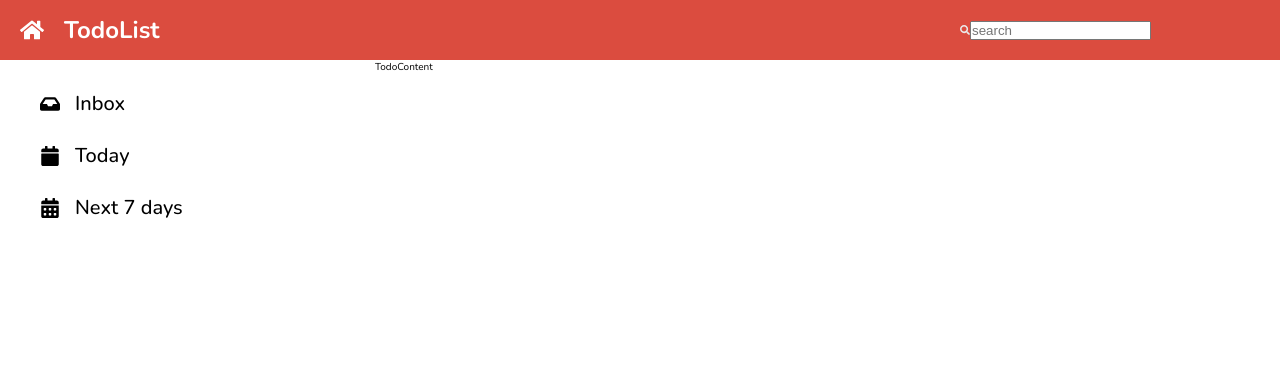
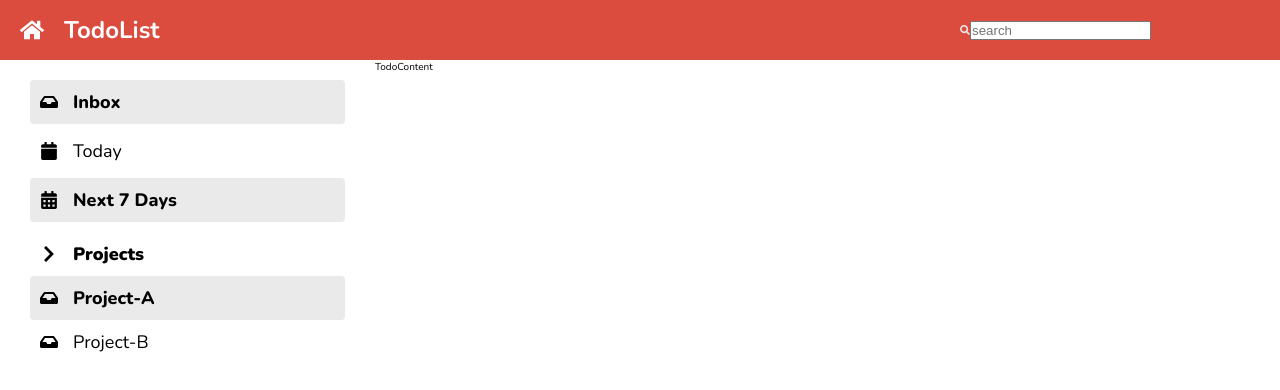
Before and after one commit to KasamaLee/cc15-todolist-kasama, a React (Create React App) app: page / in a window 1280 px wide. Shown: the top 390 px of the page. Built offline with nearby package versions, Linux system fonts and the light colour scheme.

Commit message:
refactor : render list

```diff
--- a/src/app/App.jsx
+++ b/src/app/App.jsx
@@ -1,53 +1,76 @@
+// Dependencies
 import './App.scss';
-import Header from '../components/Header.jsx';
+import { FaHome, FaInbox, FaCalendar, FaCalendarAlt, FaChevronDown } from 'react-icons/fa';
+import Header from '../components/Header';
 import ListItem from '../components/ListItem';
-import { FaCalendar, FaCalendarAlt, FaInbox } from 'react-icons/fa';
 
 function App() {
+
+  const generalLists = [
+    { id: 1, text: 'Inbox', icon: <FaInbox />, active: true },
+    { id: 2, text: 'Today', icon: <FaCalendar />, active: false },
+    { id: 3, text: 'Next 7 Days', icon: <FaCalendarAlt />, active: true },
+  ]
+
+  const projectLists = [
+    { id: 4, text: 'Project-A', icon: <FaInbox />, active: true },
+    { id: 5, text: 'Project-B', icon: <FaInbox />, active: false },
+  ]
+
   return (
     <div className='todo'>
-      <div className="todo__header">
+      <div className='todo__header'>
         <Header />
       </div>
-
-      <div className="todo__sidebar">
+      <div className='todo__sidebar'>
         <aside className='sidebar'>
 
           <section className='sidebar__category'>
             <ul className='list'>
-              {/* <li className='list__item'>
-                <FaInbox className='list__item__icon' />
-                <p className='list__item__text'>Inbox</p>
-              </li>
-              <li className='list__item'>
-                <FaCalendar className='list__item__icon' />
-                <p className='list__item__text'>Today</p>
-              </li>
-              <li className='list__item'>
-                <FaCalendarAlt className='list__item__icon' />
-                <p className='list__item__text'>Next 7 Days</p>
-              </li> */}
+              {/* <ListItem text='Inbox' icon={<FaInbox />} active={true} />
+              <ListItem text='Today' icon={<FaCalendar />} active={false} />
+              <ListItem text='Next 7 Days' icon={<FaCalendarAlt />} active={false} /> */}
 
-              <ListItem
-                text='Inbox'
-                icon={<FaInbox className='list__item__icon' />}
-              />
-              <ListItem
-                text='Today'
-                icon={<FaCalendar className='list__item__icon' />}
-              />
-              <ListItem
-                text='Next 7 days'
-                icon={<FaCalendarAlt className='list__item__icon' />}
-              />
+              {generalLists.map((obj) => (
+                <ListItem
+                  key={obj.id}
+                  text={obj.text}
+                  icon={obj.icon}
+                  active={obj.active}
+                />
+              ))}
             </ul>
           </section>
 
-          <section className='sidebar__category'></section>
+          <section className='sidebar__category'>
+            <div className='accordion'>
+
+              {/* Toggle */}
+              <div className='accordion__toggle'>
+                <li className='accordion__item'>
+                  <FaChevronDown className='accordion__item__icon accordion__item__active' />
+                  <p className='accordion__item__text'>Projects</p>
+                </li>
+              </div>
+
+              {/* Lists */}
+              <ul className='lists'>
+                {/* <ListItem text='Project-A' icon={<FaInbox />} active={true} />
+                <ListItem text='Project-B' icon={<FaInbox />} active={false} /> */}
+
+                {projectLists.map((obj) => {
+                  obj.key = obj.id;
+                  delete obj.id;
+                  return <ListItem {...obj} />;
+                })}
+              </ul>
+
+            </div>
+          </section>
+
         </aside>
       </div>
-
-      <div className="todo_content">TodoContent</div>
+      <div className='todo__content'>TodoContent</div>
     </div>
   );
 }
--- a/src/app/App.scss
+++ b/src/app/App.scss
@@ -36,32 +36,35 @@
     flex-direction: column;
     gap: 10px;
     padding: 20px 30px;
-    height: calc(100vh - $header-height);;
+    height: calc(100vh - $header-height);
+    ;
 }
 
-// Block
-.list {
-    display: flex;
-    flex-direction: column;
-    gap: 5px;
+.accordion {
 
-    // Element
+    // ELEMENT
     &__item {
         display: flex;
         align-items: center;
         gap: 15px;
-        font-size: 2rem;
+        font-size: 1.8rem;
         padding: 10px;
         border-radius: 4px;
         cursor: pointer;
+        font-weight: 900;
 
-        &:hover {
-            background-color: $grey-light;
+        // MODIFIER
+        &__icon {
+            cursor: pointer;
+            transition: 1s;
         }
 
-        // Modifier
+        &__active {
+            transform: rotate(-90deg);
+        }
+
         &__text {
-            font-weight: 500;
+            font-weight: inherit;
         }
     }
 }
--- a/src/components/ListItem.jsx
+++ b/src/components/ListItem.jsx
@@ -1,14 +1,28 @@
 import './ListItem.scss';
 import { FaInbox } from 'react-icons/fa';
 
+/*
+props = {
+  text : string
+  icon : <Component/>
+  active: boolean
+}
+*/
 function ListItem(props) {
-    console.log(props);
-    return (
-        <li className='list__item'>
-            {props.icon}
-            <p className='list__item__text'>{props.text}</p>
-        </li>
-    );
+  console.log(props); // props = {text: "custom text"}
+
+  const listClassName = `list__item ${props.active ? 'active' : ''}`;
+  // active=false => textClassName = "list__item"
+  // active=true => textClassName = "list__item active"
+
+  return (
+    <li className={listClassName}>
+      {props.icon}
+      <p className='list__item__text'>{props.text}</p>
+    </li>
+  );
 }
-
+// CSS + JS Value == DynamicsClassName
+// not-active :  className='list__item'
+// active :   className='list__item active'
 export default ListItem;
--- a/src/components/ListItem.scss
+++ b/src/components/ListItem.scss
@@ -0,0 +1,34 @@
+@import '../index.scss';
+
+// Block
+.list {
+  display: flex;
+  flex-direction: column;
+  gap: 5px;
+
+  // Element
+  &__item {
+    display: flex;
+    align-items: center;
+    gap: 15px;
+    font-size: 1.8rem;
+    padding: 10px;
+    border-radius: 4px;
+    cursor: pointer;
+    font-weight: 400;
+
+    &:hover {
+      background-color: $grey-light;
+    }
+
+    // Modifier
+    &__text {
+      font-weight: inherit;
+    }
+  }
+}
+
+.active {
+  font-weight: 800;
+  background-color: $grey-light;
+}
```
